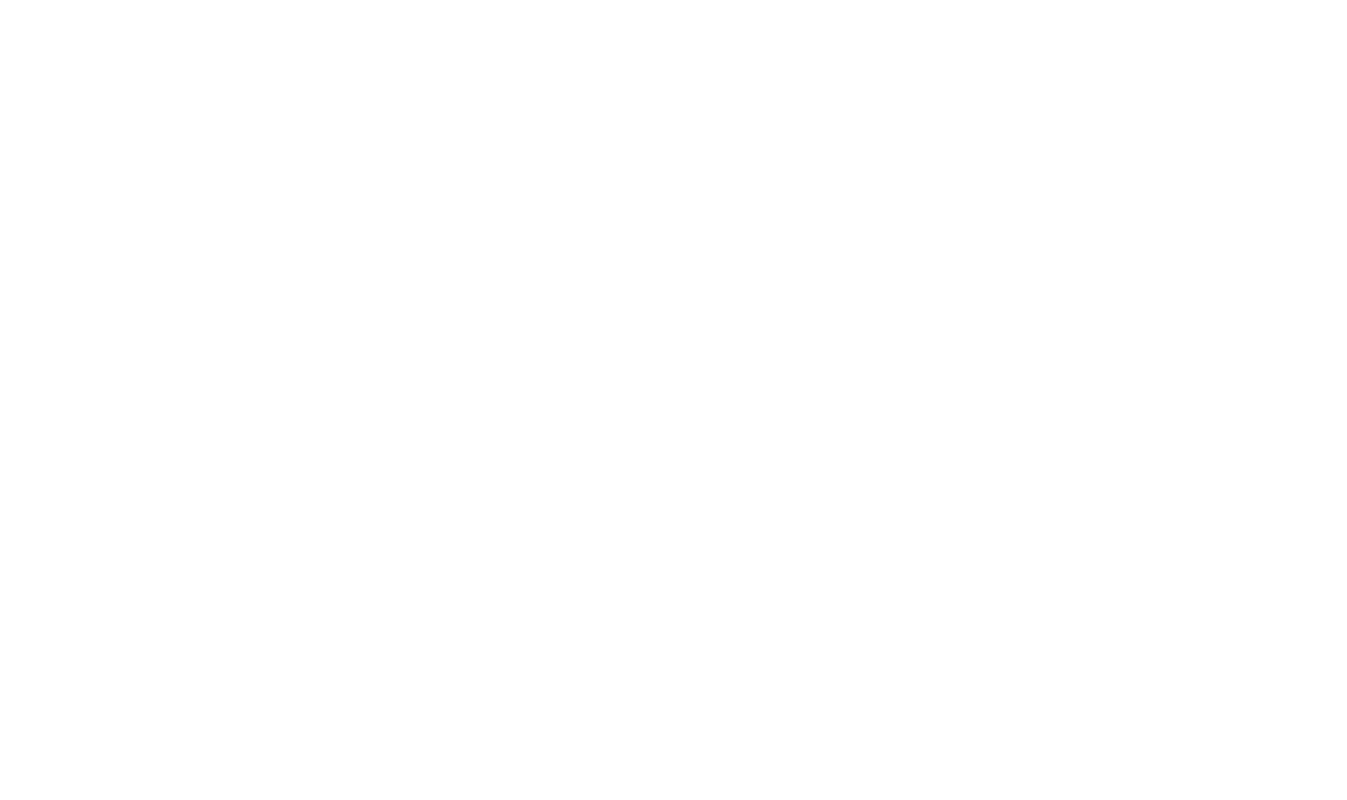
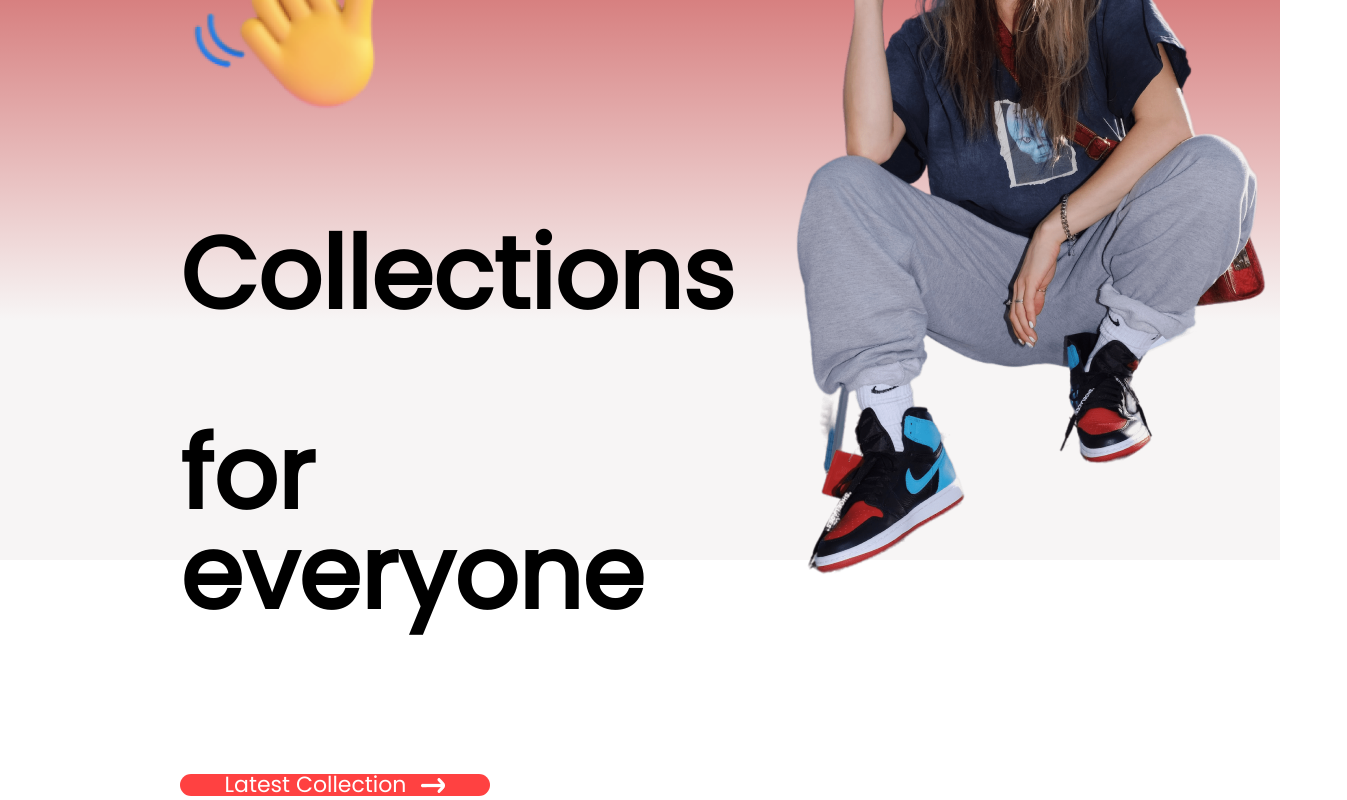
Before and after one commit to CapstoneFPT/Give-Away-Web, a React (Create React App) app in the folder give-away/: page / in a window 1280 px wide. Shown: the part 405-1205 px from the top of the page, 1347 px wide, since content can reach past the window. Before the commit the page ends 800 px from the top, so only its background shows below. Built offline with nearby package versions, Linux system fonts and the light colour scheme.

Commit message:
add-hero

```diff
--- /dev/null
+++ b/give-away/src/components/Hero/Hero.css
@@ -0,0 +1,46 @@
+.hero{
+    height: 100vh;
+    background: linear-gradient(180deg, rgb(191, 40, 40), rgb(247, 245, 245) 70%);
+    display: flex;
+}
+.hero-left{
+    flex: 1;
+    display: flex;
+    flex-direction: column;
+    justify-content: center;
+    gap: 20px;
+    padding-left: 180px;
+    line-height: 1;
+}
+.hero-left h2{
+    color: black;
+    font-size: 26px;
+    font-weight: 600;
+}
+.hero-left p{
+    color: black;
+    font-size: 100px;
+    font-weight: 700;
+}
+.hero-hand-icon{
+    display: flex;
+    align-items: center;
+    gap: 20px;
+}
+.hero-hand-icon img{
+    width: 105px;
+}
+.hero-latest-btn{
+    display: flex;
+    justify-content: center;
+    align-items: center;
+    gap: 15px;
+    width: 310px;
+    height: 70px;
+    border-radius: 75px;
+    margin-top: 30px;
+    background: #ff4141;
+    color: white;
+    font-size: 22px;
+    font-weight: 500;
+}
--- /dev/null
+++ b/give-away/src/components/Hero/Hero.jsx
@@ -0,0 +1,31 @@
+import React from "react";
+import "./Hero.css";
+import hand_icon from "../Assets/hand_icon.png";
+import arrow_icon from "../Assets/arrow.png";
+import hero_imae from "../Assets/hero_image.png";
+const Hero = () => {
+  return (
+    <div className="hero">
+      <div className="hero-left">
+        <h2>New arrivals only</h2>
+        <div>
+          <div className="hand-hand-icon">
+            <p>New</p>
+            <img src={hand_icon} alt="" />
+          </div>
+          <p>Collections</p>
+          <p>for everyone</p>
+        </div>
+        <div className="hero-latest-btn">
+          <div>Latest Collection</div>
+          <img src={arrow_icon} alt="" />
+        </div>
+      </div>
+      <div className="hero-right">
+        <img src={hero_imae} alt="" />
+      </div>
+    </div>
+  );
+};
+
+export default Hero;
--- a/give-away/src/pages/Shop.jsx
+++ b/give-away/src/pages/Shop.jsx
@@ -1,9 +1,12 @@
-import React from 'react'
+import React from "react";
+import Hero from "../components/Hero/Hero";
 
 const Shop = () => {
   return (
-    <div>Shop</div>
-  )
-}
+    <div>
+      <Hero />
+    </div>
+  );
+};
 
-export default Shop
+export default Shop;
```
